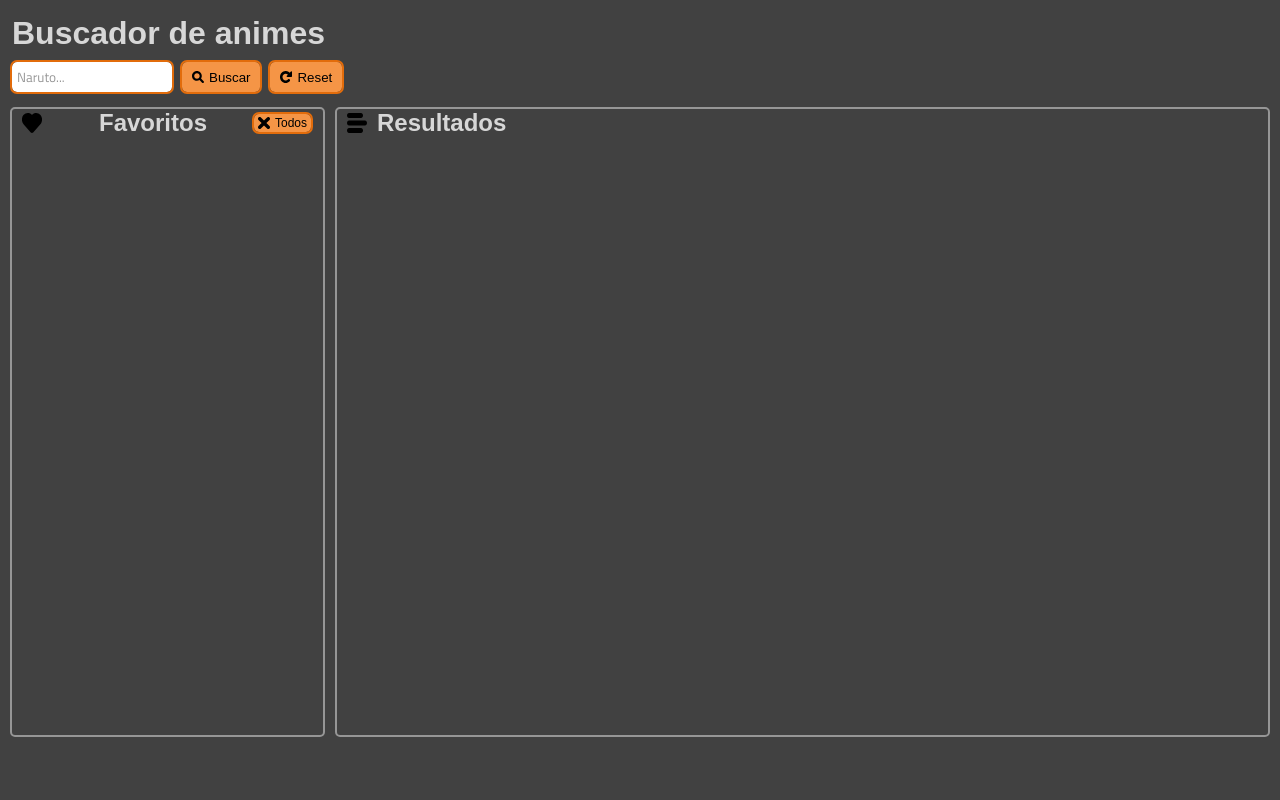
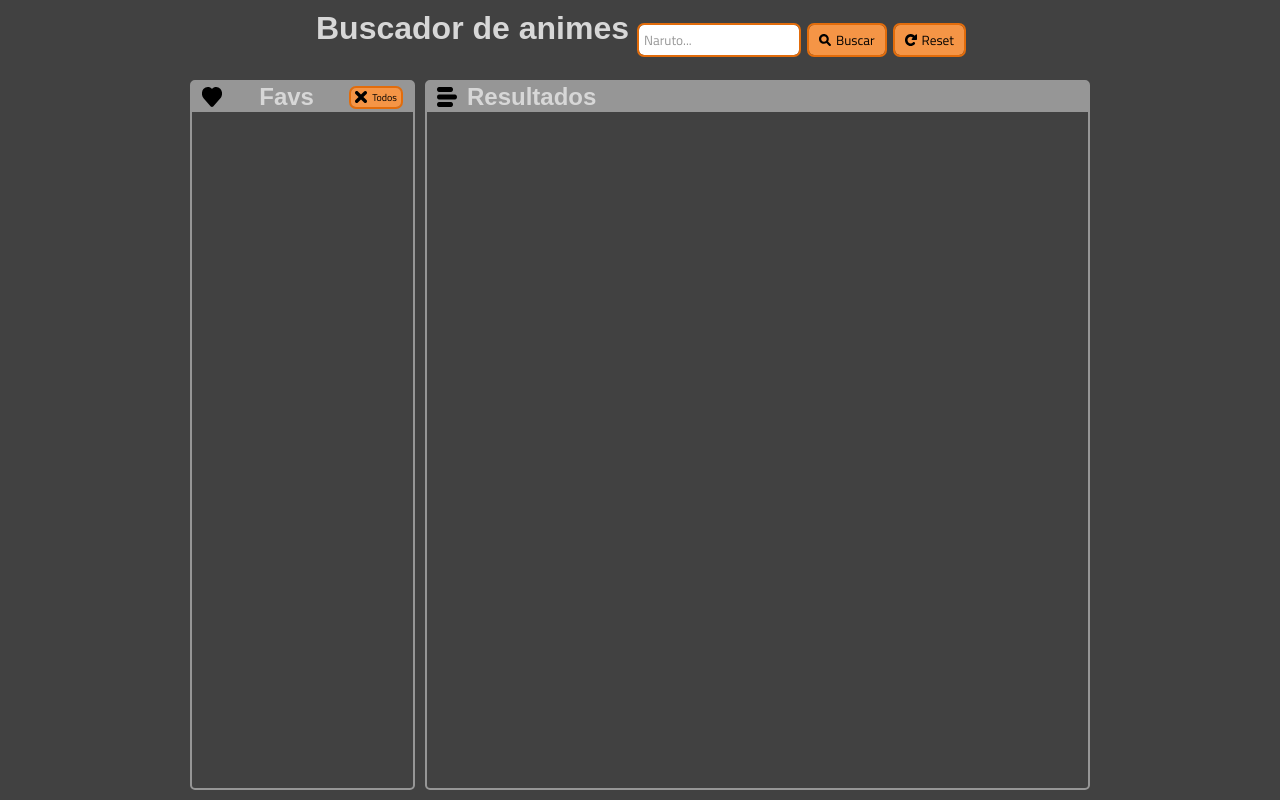
Before and after one commit to PaulaEPR/buscador-series-anime, a website: page docs/index.html in a window 1280 px wide. Drawn offline with Linux system fonts and the light colour scheme; a web font is replaced by a local one.

Commit message:
Update docs

```diff
--- a/docs/index.html
+++ b/docs/index.html
@@ -8,39 +8,34 @@
     <link rel="preconnect" href="https://fonts.gstatic.com" crossorigin>
     <link href="https://fonts.googleapis.com/css2?family=Otomanopee+One&family=Titillium+Web&display=swap" rel="stylesheet">
     <link rel="stylesheet" href="./assets/css/main.css" />
-    <link rel="icon" href="./assets/images/favicon.png" />
+    <link rel="icon" href="./assets/images/favicon.svg" />
   </head>
-
   <body>
     <header class="header">
       <h1 class="header__title">Buscador de animes</h1>
       <form action="#" method="post" class="search js-search">
         <input type="search" name="anime-search" id="anime-search" class="search__input js-input" placeholder="Naruto..." spellcheck="false" minlength="3" autofocus required>
-        <button type="submit" class="search__button button js-submit"><img src="./assets/images/icons/search.svg" alt="submit" class="icon--button">Buscar</button>
-        <button type="reset" class="search__button button"><img src="./assets/images/icons/reset.svg" alt="reset" class="icon--button">Reset</button>
-
-
+        <button type="submit" class="search__button button"><img src="./assets/images/icons/search.svg" alt="submit" class="icon--button"><span class="button__title">Buscar</span></button>
+        <button type="reset" class="search__button button"><img src="./assets/images/icons/reset.svg" alt="reset" class="icon--button"><span class="button__title">Reset</span></button>
       </form>
     </header>
-    <main class="main js-main">
+    <main class="main">
       <section class="main__fav js-main-fav">
         <header class="main__fav--header">
           <img src="./assets/images/icons/favs.svg" alt="favs" class="icon--section">
-          <h2 class="main__fav--title">Favoritos</h2>
-          <button type="reset" class="main__fav--button button js-delete-all"><img src="./assets/images/icons/delete.svg" alt="delete" class="icon--button">Todos</button>
+          <h2 class="main__fav--title">Favs</h2>
+          <button type="reset" class="main__fav--button button js-delete-all"><img src="./assets/images/icons/delete.svg" alt="delete" class="icon--button"><span class="button__title">Todos</span></button>
         </header>
-        <section class="main__fav--section js-favorites"></section>
+        <section class="fav js-favorites"></section>
       </section>
       <section class="main__res js-main-res">
         <header class="main__res--header">
           <img src="./assets/images/icons/results.svg" alt="results" class="icon--section">
           <h2 class="main__res--title">Resultados</h2>
         </header>
-        <section class="main__res--section js-results"></section>
+        <section class="res js-results"></section>
       </section>
     </main>
-
-
 
     <script src="./assets/js/main.js"></script>
   </body>
```
Also changed, not shown: docs/assets/css/main.css (+1 -1 lines), docs/assets/js/main.js (+1 -1 lines), docs/assets/images/favicon.png (deleted), docs/assets/images/favicon.svg (added), docs/assets/images/readme/mockup.png (added).
